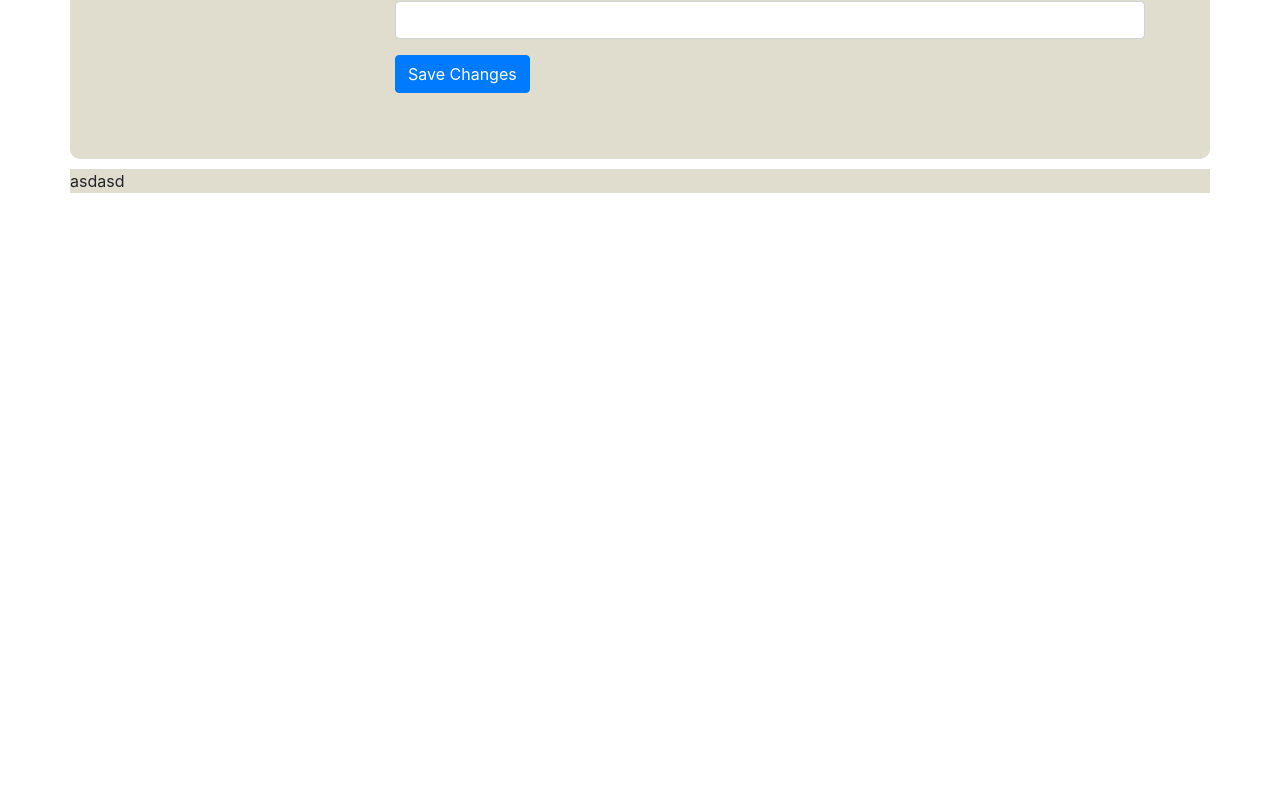
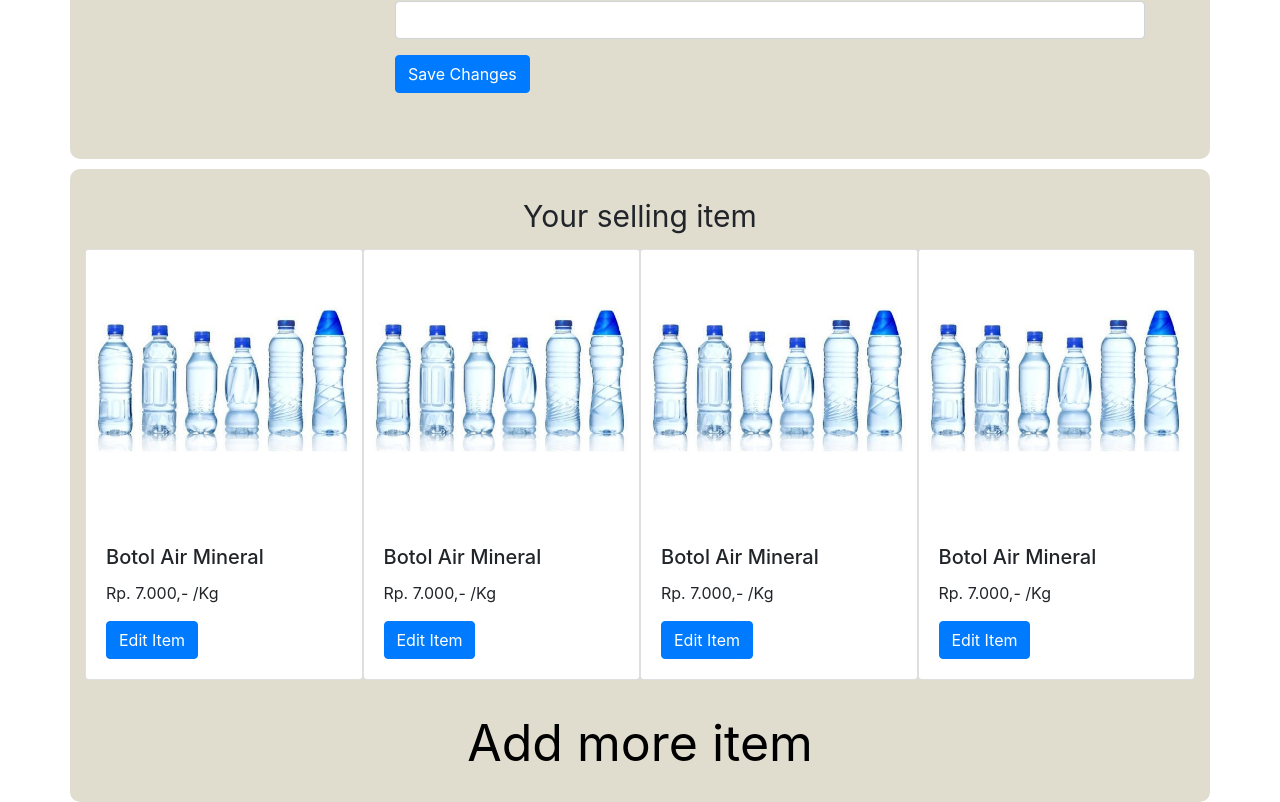
Before and after one commit to Supreme-Spyro/Reuce-Front, a React (Create React App) app: page /profile in a window 1280 px wide. Shown: the part 774-1576 px from the top of the page. Before the commit the page ends 967 px from the top, so only its background shows below. Built offline with nearby package versions, Linux system fonts and the light colour scheme.

Commit message:
add slot for selling item (profile page)

```diff
--- /dev/null
+++ b/src/components/web-elements/MyshopCard.js
@@ -0,0 +1,21 @@
+import React from "react";
+import { Card, Row, Col, Button } from "react-bootstrap";
+import Bottle from '../../assets/plastic-bottle.jpg'
+
+
+function MyshopCard() {
+  return (
+    <Card style={{ width: "18rem" }}>
+      <Card.Img variant="top" src={Bottle} />
+      <Card.Body>
+        <Card.Title>Botol Air Mineral</Card.Title>
+        <Card.Text>
+          Rp. 7.000,- /Kg
+        </Card.Text>
+        <Button variant="primary">Edit Item</Button>
+      </Card.Body>
+    </Card>
+  );
+}
+
+export default MyshopCard;
--- a/src/pages/Profile.js
+++ b/src/pages/Profile.js
@@ -8,7 +8,7 @@ import "../styles/Profile.css";
 import blankAva from "../assets/blank-avatar.png";
 
 //component import
-import MyShopCard from '../components'
+import MyShopCard from '../components/web-elements/MyshopCard'
 
 function Profile() {
   function alertClicked() {
@@ -107,9 +107,22 @@ function Profile() {
 
       <Container className='myShop-profile'>
         <Row>
-          <div>
-            asdasd
-          </div>
+          <Col lg={12} className='myShopTitle-profile'>
+          Your selling item
+          </Col>
+        </Row>
+        <Row className='rowMyShop-profile'>
+          <Col className='colMyShop-profile' lg={12}>
+          <MyShopCard />
+          <MyShopCard />
+          <MyShopCard />
+          <MyShopCard />
+          </Col>
+        </Row>
+        <Row className='addMoreItem-profile'>
+          <Col lg={12} className='colAddMoreItem-profile'>
+          <Button className='addMoreItemButton-profile'>Add more item</Button>
+          </Col>
         </Row>
       </Container>
     </div>
--- a/src/styles/Profile.css
+++ b/src/styles/Profile.css
@@ -48,4 +48,45 @@
 .myShop-profile{
     margin-top: 10px;
     background-color: #e0dcce;
+    padding:5px;
+    border-radius: 10px;
 }
+
+.myShopTitle-profile{
+    font-size: 30px;
+    text-align: center;
+    padding-top: 20px;
+}
+
+.rowMyShop-profile{
+    padding: 10px;
+}
+
+.colMyShop-profile{
+    display: flex;
+    flex-direction: row;
+}
+
+.addMoreItem-Profile{
+    padding: 10px
+}
+
+.colAddMoreItem-profile{
+    display: flex;
+    justify-content: center;
+    padding: 10px;
+}
+
+.addMoreItemButton-profile{
+    font-size: 50px;
+    background-color: transparent;
+    border: none;
+    color: black;
+}
+
+.addMoreItemButton-profile:hover{
+    font-size: 50px;
+    background-color: transparent;
+    border: none;
+    color: blue;
+}
```
Also changed, not shown: src/components/web-elements/profile-page/MyshopCard.js (deleted, +0 -20 lines), src/assets/plastic-bottle.jpg (added).
